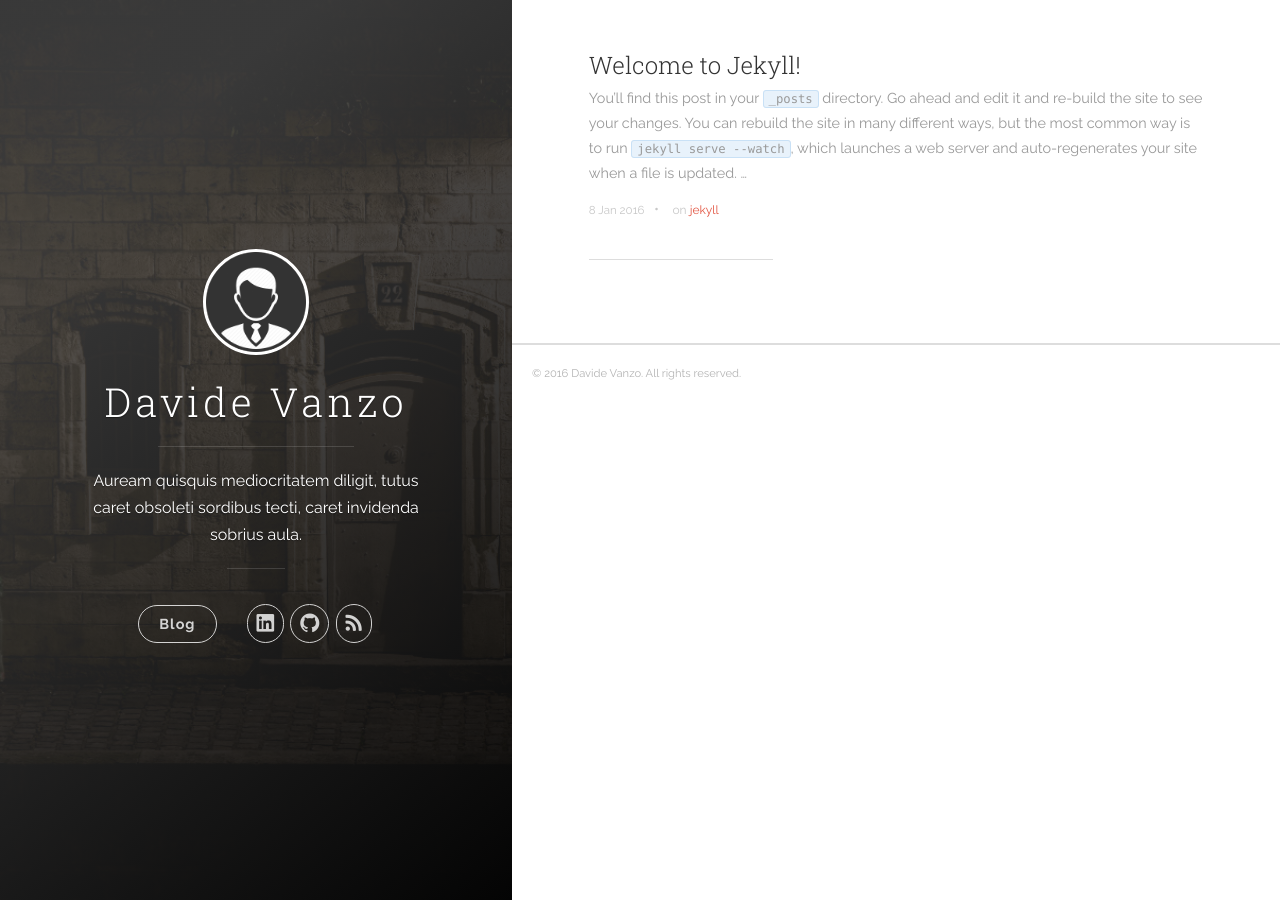
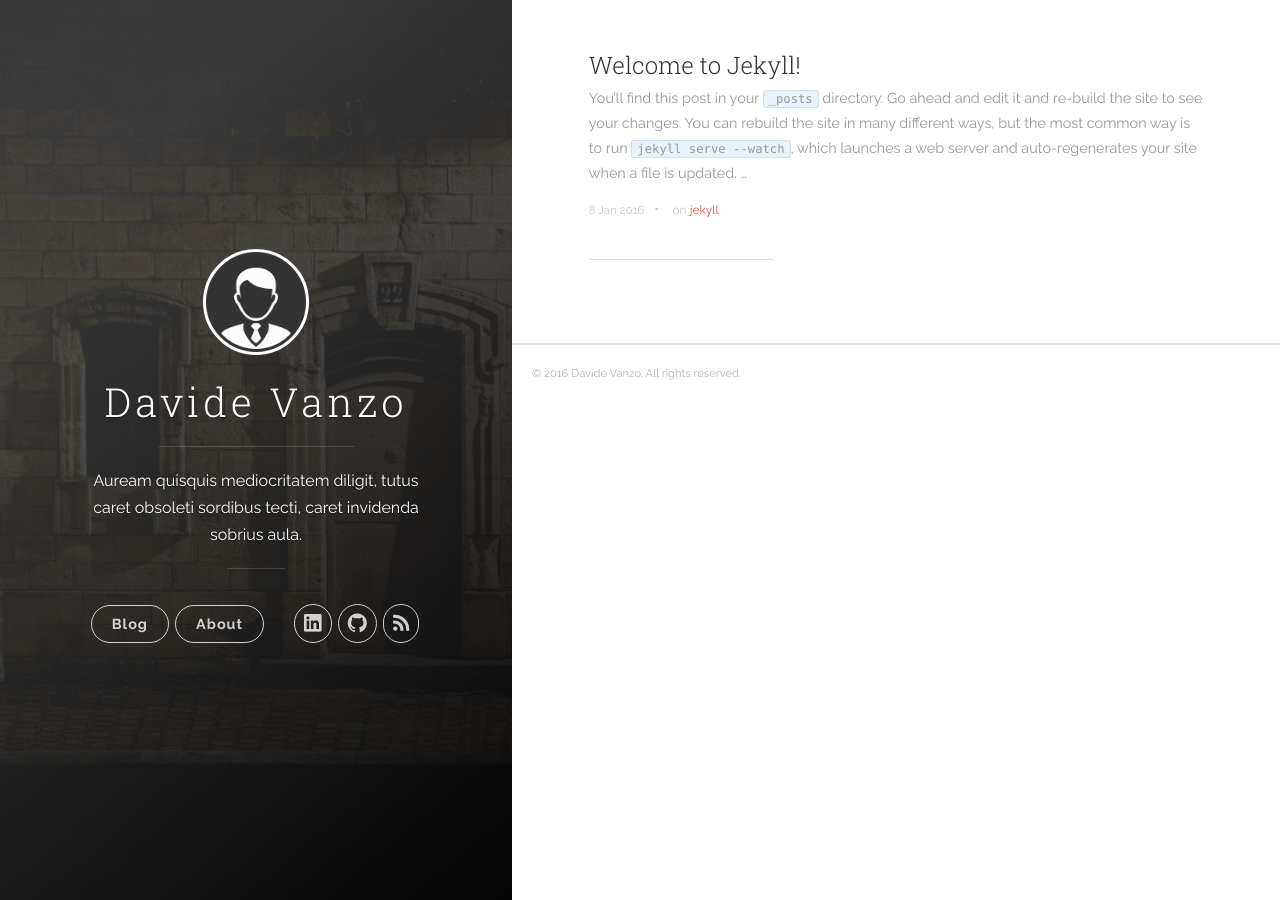
Before and after one commit to vanzod/vanzod.github.io, a Jekyll site: the page built from index.html, in a window 1280 px wide. Built offline with Jekyll 4.4.1, drawn with Linux system fonts in a browser that asks for light colours; nearby versions of some CDN libraries; the list of posts is cut into pages by our own code.

Commit message:
Tried to ad new menu title

```diff
--- a/_includes/header.html
+++ b/_includes/header.html
@@ -21,6 +21,7 @@
           <nav class="cover-navigation cover-navigation--primary">
             <ul class="navigation">
               <li class="navigation__item"><a href="{{ site.baseurl }}#blog" title="link to {{ site.title }} blog" class="blog-button">Blog</a></li>
+	      <li class="navigation__item"><a href="{{ site.baseurl }}#about" title="link to {{ site.title }} about" class="blog-button">About</a></li>
             </ul>
           </nav>
 
```
